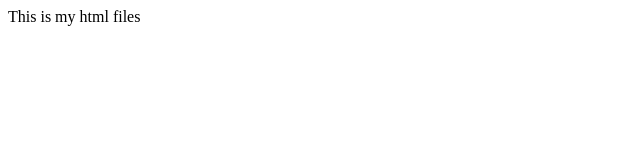
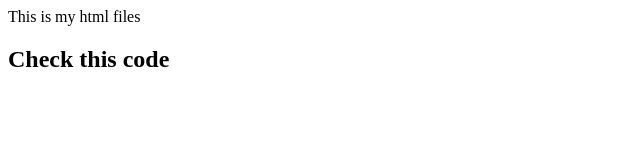
Before and after one commit to ProdosPattanaik/HTML, a plain HTML site: page index.html in a window 1280 px wide. Shown: the whole page, without its empty margins (0-640 px from the left). Drawn offline with Linux system fonts and the light colour scheme.

Commit message:
1st change commit

```diff
--- a/index.html
+++ b/index.html
@@ -7,5 +7,6 @@
 </head>
 <body>
     This is my html files
+    <h2>Check this code</h2>
 </body>
 </html>
```
